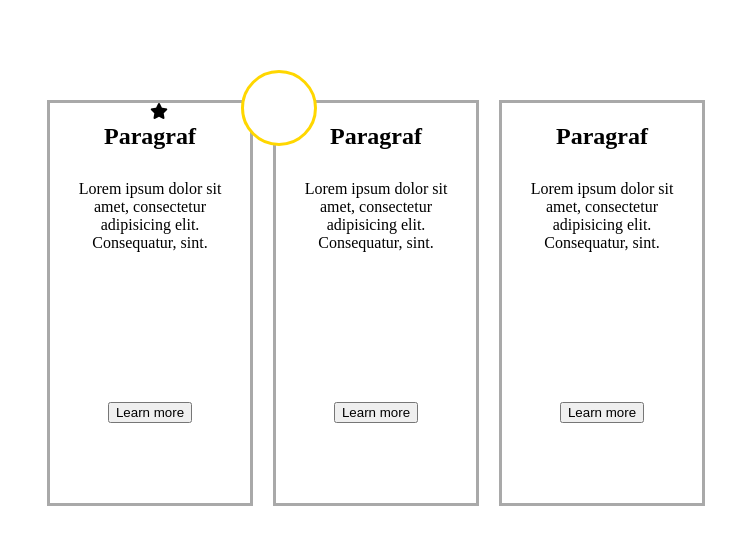
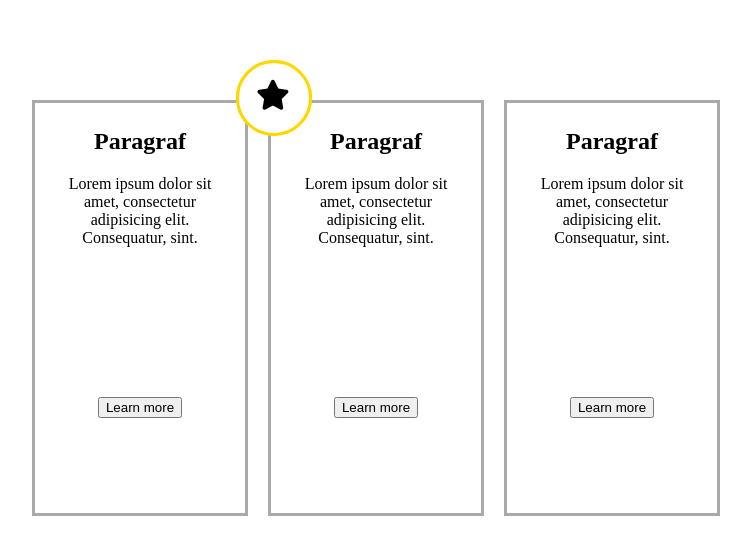
Before and after one commit to zembytska/lesson3, a plain HTML site: page task2/index.html in a window 1280 px wide. Shown: the whole page, without its empty margins (264-1015 px from the left). Drawn offline with Linux system fonts and the light colour scheme.

Commit message:
task 2 full3

```diff
--- a/task2/index.html
+++ b/task2/index.html
@@ -16,7 +16,6 @@
             display: flex;
             justify-content: center;
             text-align: center;
-
         }
 
         .box {
@@ -24,13 +23,17 @@
             height: 400px;
             border: 3px solid darkgray;
             margin: 100px 10px 10px 10px;
+            padding: 5px;
         }
         .box > p {
-            margin: 30px 20px 150px 20px;
+            margin: 10px 20px 150px 20px;
             text-align: center;
         }
         .fa-star {
             position: absolute;
+         font-size: 30px;
+            top: 80px;
+            left: 520px;
         }
 
         .round {
@@ -39,8 +42,8 @@
             border-radius: 100px;
             position: absolute;
             border: 3px solid gold;
-            top: 70px;
-            left: 505px;
+            top: 60px;
+            left: 500px;
            background: white;
 
         }
@@ -62,6 +65,8 @@
 
     </div>
     <div class="box">
+        <div class="w100 h100 round "></div>
+        <i class="fa-solid fa-star"></i>
         <h2>Paragraf</h2>
         <p>Lorem ipsum dolor sit amet, consectetur adipisicing elit. Consequatur, sint.</p>
         <button type="submit">Learn more</button>
```
